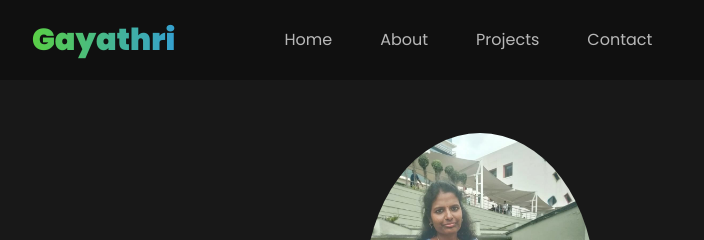
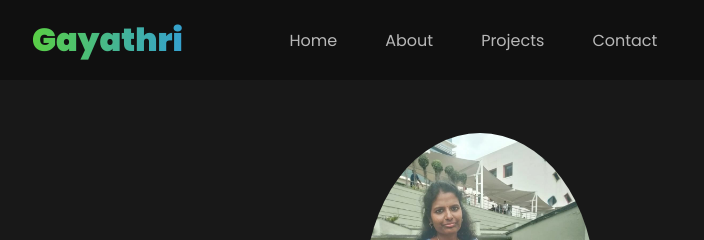
Before and after one commit to GayathriFS/Portfolio, a plain HTML site: page index.html in a window 1280 px wide. Shown: the top 240 px of the page, 160-864 px from the left. Drawn offline with nearby package versions, Linux system fonts and the light colour scheme.

Commit message:
Update style.css

```diff
--- a/style.css
+++ b/style.css
@@ -48,7 +48,7 @@ nav ul a:hover{
     opacity: 1;
 }
 .logo{
-    font-size: 1.9em;
+    font-size: 2em;
     color: white;
     font-weight: 900;
     opacity: 0.8;
```
